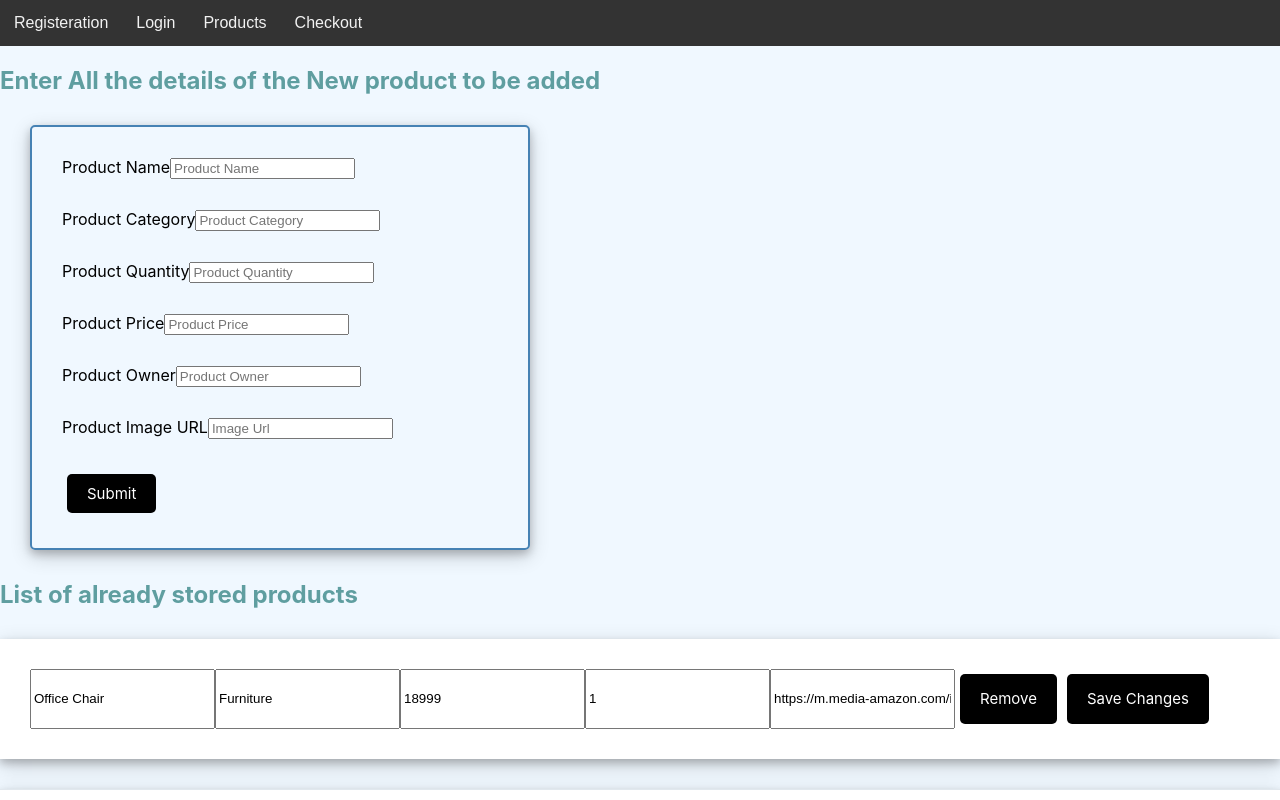
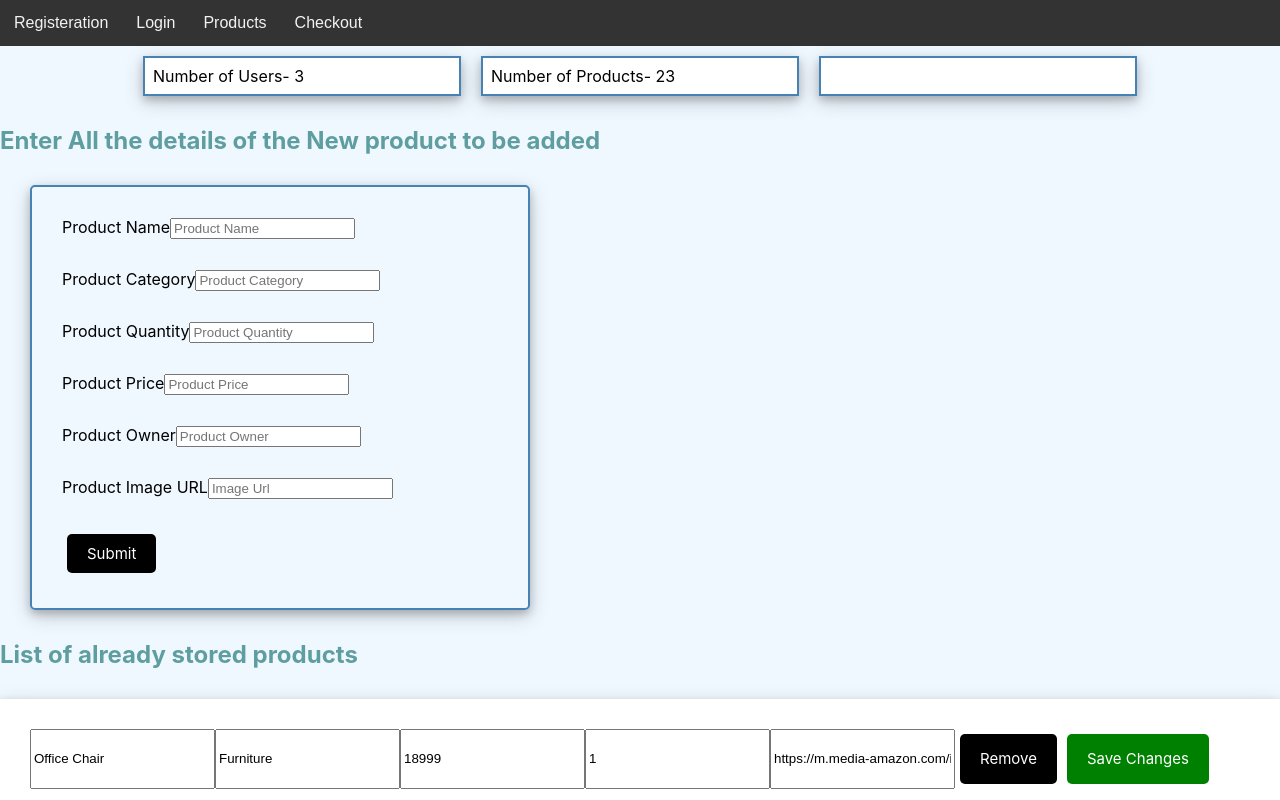
Before and after one commit to Muskansharma78642/react-website, a React (Create React App) app in the folder client/: page /admin in a window 1280 px wide. Shown: the top 800 px of the page. Built offline with nearby package versions, Linux system fonts and the light colour scheme; no server answers.

Commit message:
Loader Component

```diff
--- a/client/src/App.js
+++ b/client/src/App.js
@@ -1,9 +1,10 @@
 import "slick-carousel/slick/slick.css";
 import "slick-carousel/slick/slick-theme.css";
+import ImageCarousal from "./components/ImageCarousal";
 import './App.css';
-import ImageCarousal from './components/ImageCarousal'
 
-function App() {
+
+const App=()=> {
     return(
       <>
         <nav id='navbar'>
--- a/client/src/components/Admin.js
+++ b/client/src/components/Admin.js
@@ -1,6 +1,6 @@
 import React, { useState, useEffect } from 'react';
 import './style.css';
-
+import Loader from './Loader'
 
 let activeUser = JSON.parse(localStorage.getItem("activeUser"))
 
@@ -215,9 +215,43 @@ let data = {
     ],
 };
 
+const users = [
+      {
+        id: 1,
+        username: 'xxx',
+        email:'xxx@gmail.com',
+        phone: 1234567890,
+        password: 'qwerty',
+        cartItems:[],
+        token:[],
+      },{
+        id: 1,
+        username: 'xxx',
+        phone: 1234567890,
+        email:'xxx@gmail.com',
+        password: 'qwerty',
+        cartItems:[],
+        token:[],
+      },{
+        id: 1,
+        username: 'xxx',
+        phone: 1234567890,
+        email:'xxx@gmail.com',
+        password: 'qwerty',
+        cartItems:[],
+        token:[],
+      },
+    ]
+
+console.log(users)
+
 localStorage.setItem("products", JSON.stringify(data.products))
+localStorage.setItem("users", JSON.stringify(users))
+
 
 var stored_product = JSON.parse(localStorage.getItem("products"))
+var stored_user = JSON.parse(localStorage.getItem("users"))
+
 //console.log(stored_product)
 
 
@@ -235,6 +269,8 @@ const Admin = () => {
     const [products,setProducts] = useState(stored_product)
     const [formErrors, setFormErrors] = useState({})
     const [input, setInput] = useState('')
+    const [user, setUser] = useState(stored_user)
+    const [loading, setLoading] = useState()
 
     const handleChange = (e) => {
       const { name, value } = e.target;
@@ -364,10 +400,31 @@ const Admin = () => {
     })
   }
 
+  const getUsers = async () => {
+
+    var response = fetch('/sendUsers', {
+      method: 'GET',
+      headers:{ "Content-Type": "application/json" },
+    });
+
+    const data = await response
+    //console.log(data)
+
+    if(!data){
+      console.log("Could not fetch users")
+    }else {
+      console.log(data)
+      setUser(data)
+    }
+  }
+
   useEffect(() => {
         window.addEventListener('storage', () => {
         setProducts(JSON.parse(localStorage.getItem('products')))
         });
+        getUsers()
+
+        {products? setLoading(false) : setLoading(true)}
     },[products, formValues])
 
   return (
@@ -378,6 +435,20 @@ const Admin = () => {
         <a href='./products'>Products</a>
         <a href='./checkout'>Checkout</a>
       </nav>
+
+      {loading ? <Loader /> : null}
+
+      <div className='outer-grid'>
+        <section className='inner-grid'>
+          Number of Users- {users.length}
+        </section>
+        <section className='inner-grid'>
+          Number of Products- {products.length}
+        </section>
+        <section className='inner-grid'>
+
+        </section>
+      </div>
 
       <h2>Enter All the details of the New product to be added</h2>
 
@@ -458,7 +529,7 @@ const Admin = () => {
               <input type="number" name='productQuantity' value={product.productQuantity} onChange={(e) => {handleQuantityChange(product.productId, e)}}/>
               <input type="text" name='productUrl' value={product.productUrl} onChange={(e) => {handleUrlChange(product.productId, e)}}/>
               <button className='btn' onClick={() => removeItem(product.productId)}>Remove</button>
-              <button className='btn' onClick={(e) => saveChanges(product.productId, e.target.name, e.target.value)}>Save Changes</button>
+              <button className='savebtn' onClick={(e) => saveChanges(product.productId, e.target.name, e.target.value)}>Save Changes</button>
             </div>
           );
         })}
--- /dev/null
+++ b/client/src/components/Loader.js
@@ -0,0 +1,44 @@
+import React, { useEffect, useRef } from 'react'
+import { makeStyles } from "@material-ui/core/styles";
+import CircularProgress from "@material-ui/core/CircularProgress";
+
+
+const useStyles = makeStyles(theme => ({
+  root: {
+    display: "flex",
+    alignItems: "center",
+    justifyContent: 'center',
+    backgroundColor: 'blur' ,
+    margin: 20,
+  },
+  wrapper: {
+    margin: theme.spacing(1),
+    position: "relative"
+  },
+  fabProgress: {
+    position: "absolute",
+    top: -6,
+    left: -6,
+    zIndex: 1
+  }
+}));
+
+const Loader = () => {
+    const classes = useStyles();
+    const timer = useRef();
+
+  useEffect(() => {
+      return () => {
+          clearTimeout(timer.current);
+        };
+  },[])
+  return (
+    <div className={classes.root}>
+      <div className={classes.wrapper}>
+        <CircularProgress size={68} className={classes.fabProgress} />
+      </div>
+    </div>
+  )
+}
+
+export default Loader
--- a/client/src/components/Login.js
+++ b/client/src/components/Login.js
@@ -1,14 +1,24 @@
 import React,{ useState } from 'react';
 import './style.css';
 import GoogleLogin from "react-google-login"
+import Loader from './Loader';
+// import { useNavigate } from 'react-router-dom'
+// import Products from './Products'
+
 
 const Login = () => {
+  // const navigate = withRouter()
+  // const [jwtoken, setJwtoken] = useState(false)
+  // const token = JSON.parse(localStorage.getItem('jwtoken'))
+  // {token ? setJwtoken(true) : setJwtoken(false)}
   const [email, setEmail] = useState('')
   const [password, setPassword] = useState('')
   const [formErrors, setFormErrors] = useState({})
+  const [loading, setLoading] = useState()
 
   const loginUser = async (e) => {
     e.preventDefault();
+    setLoading(true)
 
     const res = await fetch('/login', {
       method: 'POST',
@@ -29,6 +39,7 @@ const Login = () => {
       console.log(data.token)
       localStorage.setItem("jwtoken", JSON.stringify(data.token))
       localStorage.setItem("activeUser", JSON.stringify(data.userLogin))
+      setLoading(false)
     }
   }
 
@@ -70,6 +81,7 @@ const Login = () => {
       <a href='./products'>Products</a>
       <a href='./checkout'>Checkout</a>
     </nav>
+    {loading? <Loader /> : null}
     <form className='container' method='POST'>
       <h2>Login Form</h2>
        <div className="field">
@@ -100,6 +112,7 @@ const Login = () => {
               cookiePolicy={'single_host_origin'}
             />
     </form>
+    {/* <Route path='/products' element={jwtoken ? <Navigate to={<Products />}/> : <p>Login was not Successful</p>}/> */}
     </div>
   );
 }
--- a/client/src/components/Registration.js
+++ b/client/src/components/Registration.js
@@ -1,6 +1,7 @@
 import React, {useState, useEffect} from 'react';
 //import { useHistory } from 'react-router-dom';
 import './style.css';
+import Loader from './Loader';
 
 const Registration = () => {
   const [formValues, setFormValues] = useState(
@@ -8,6 +9,8 @@ const Registration = () => {
   );
   const [formErrors, setFormErrors] = useState({});
   const [isSubmit, setIsSubmit] = useState(false);
+  const [user, setUser] = useState([])
+  const [loading, setLoading] = useState()
 
   const handleChange = (e) => {
     const { name, value } = e.target;
@@ -29,6 +32,7 @@ const Registration = () => {
 
   const postData = async(e) => {
     e.preventDefault()
+    setLoading(true)
     const { username, email, phone, password } = formValues;
 
     const res = await fetch("/register", {
@@ -42,6 +46,7 @@ const Registration = () => {
       console.log("invalid registration")
     } else {
       console.log("registration successful")
+      setLoading(false)
       console.log(data)
     }
   }
@@ -90,6 +95,9 @@ const Registration = () => {
         <a href='./products'>Products</a>
         <a href='./checkout'>Checkout</a>
       </nav>
+
+      {loading ? <Loader /> : null}
+
       <h2 className='title'>Register Yourself!</h2>
       <div className='container'>
         <form method='POST' onSubmit={handleSubmit}>
--- a/client/src/components/style.css
+++ b/client/src/components/style.css
@@ -28,6 +28,7 @@ select {
 .container {
     max-width: 500px;
     margin: 30px auto;
+    margin-top: auto;
     overflow: auto;
     min-height: 300px;
     border: 1px solid steelblue;
@@ -46,6 +47,20 @@ select {
 .btn {
     display: inline-block;
     background: #000;
+    color: #fff;
+    border: none;
+    padding: 10px 20px;
+    margin: 5px;
+    border-radius: 5px;
+    cursor: pointer;
+    text-decoration: none;
+    font-size: 15px;
+    font-family: inherit;
+}
+
+.savebtn {
+    display: inline-block;
+    background: green;
     color: #fff;
     border: none;
     padding: 10px 20px;
--- a/client/src/index.js
+++ b/client/src/index.js
@@ -8,8 +8,8 @@ import Products from './components/Products';
 import Checkout from './components/Checkout';
 import Logout from './components/Logout'
 import Admin from './components/Admin';
+import Loader from './components/Loader';
 import { BrowserRouter, Routes, Route } from 'react-router-dom';
-
 import reportWebVitals from './reportWebVitals';
 
 ReactDOM.render(
@@ -23,6 +23,7 @@ ReactDOM.render(
         <Route path='/checkout' element={<Checkout />}></Route>
         <Route path='/logout' element={<Logout />}></Route>
         <Route path='/admin' element={<Admin />}></Route>
+        <Route path='/loading' element={<Loader />}></Route>
       </Routes>
     </BrowserRouter>
   </React.StrictMode>,
```
Also changed, not shown: client/package.json (+12 -0 lines), client/src/components/Checkout.js (+16 -0 lines), client/src/components/Products.jsx (+20 -25 lines), client/src/index.css (+5 -8 lines), 2 other files (tests, documents, lock files or other folders).
